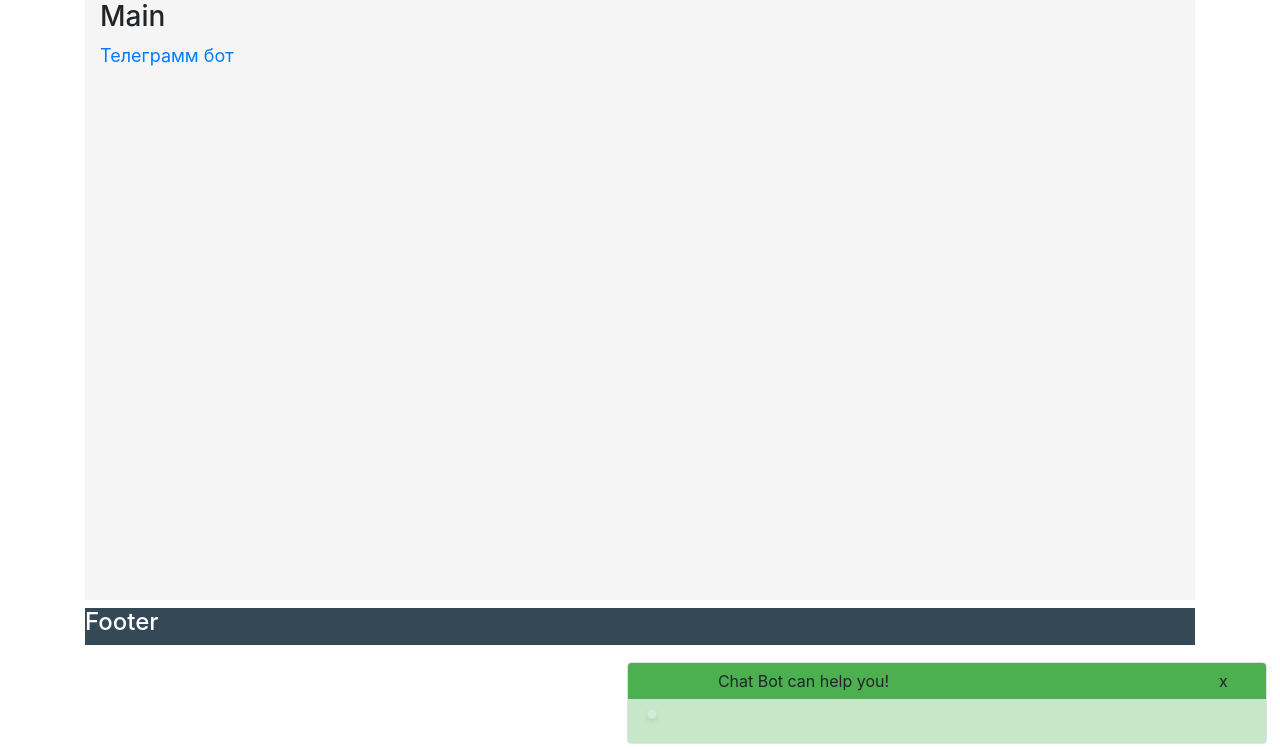
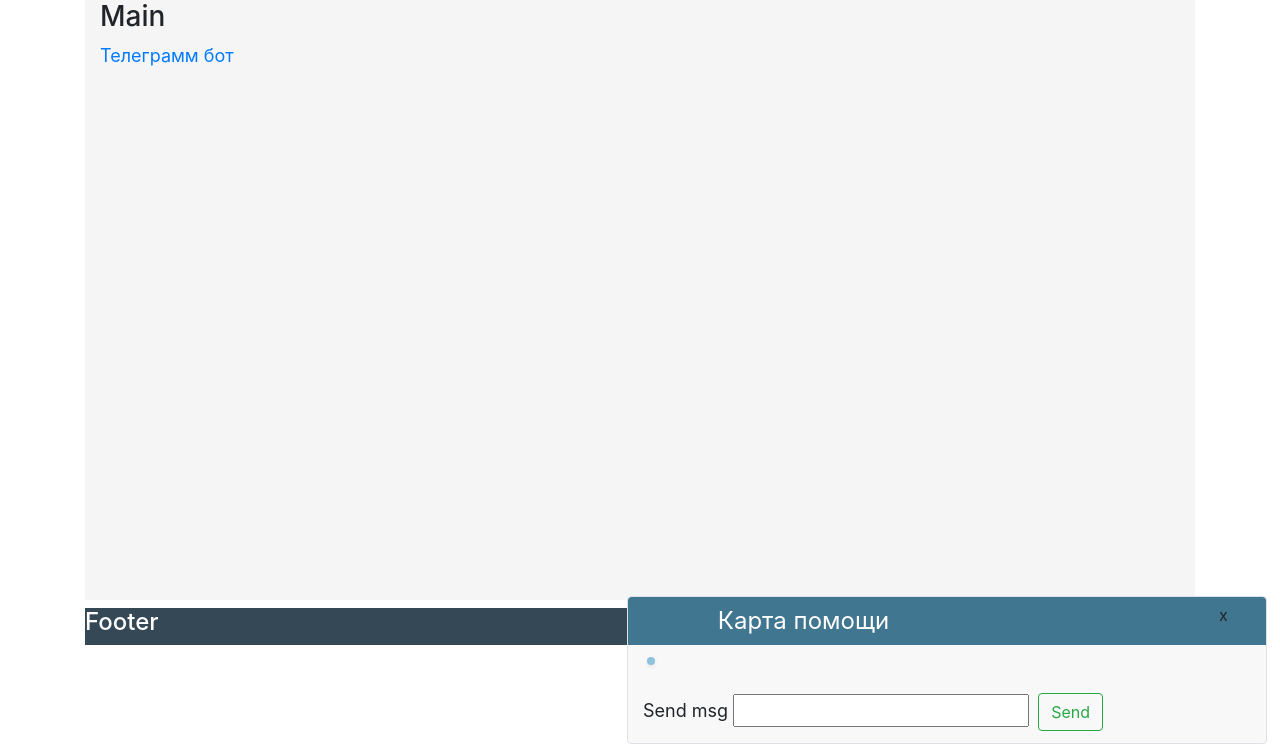
Before and after one commit to andrey-zubov/genderbot, a Django app: page / in a window 1280 px wide. Shown: the part 51-800 px from the top of the page. Run offline with Django 3.2, Linux system fonts and the light colour scheme; data comes from the database, SQL or seed files in the repository; data that the repository does not hold is empty; some libraries are stand-ins or nearby versions.

Commit message:
fix: chat style, added: default output in chat

```diff
--- a/help_bot/admin.py
+++ b/help_bot/admin.py
@@ -51,8 +51,8 @@ class HelpTextAdmin(admin.ModelAdmin):
 
 class StartMessageAdmin(admin.ModelAdmin):
     model = StartMessage
-    fields = ['name', 'text', 'default']
-    list_display = ('name', 'text', 'default')
+    fields = ['name', 'text', 'hello_text', "sorry_text"]
+    list_display = ('name', 'text', 'hello_text', "sorry_text")
     search_fields = ('name',)
 
 
--- a/help_bot/models.py
+++ b/help_bot/models.py
@@ -134,10 +134,14 @@ class StartMessage(models.Model):
     """ Hello message. """
     name = models.CharField(default='', max_length=100, verbose_name="Название текста")
     text = models.TextField(max_length=1000, default='', verbose_name="Текст сообщения")
-    default = models.BooleanField(default=False, blank=True, null=True,
-                                  verbose_name="Текст по умолчанию",
-                                  help_text="Только одно сообщение может быть активным, "
-                                            "т.к. отправляется пользователю при старте чата.")
+    hello_text = models.BooleanField(default=False, blank=True, null=True,
+                                     verbose_name="Текст приветствия по умолчанию",
+                                     help_text="Только одно сообщение-приветствие может быть активным, "
+                                               "т.к. отправляется пользователю при старте чата.")
+    sorry_text = models.BooleanField(default=False, blank=True, null=True,
+                                     verbose_name="Текст об ошибке",
+                                     help_text="Только одно сообщение-ошибка может быть активным, "
+                                               "т.к. отправляется пользователю при неправильном вводе.")
 
     class Meta:
         verbose_name = 'Стартовое сообщение бота'
--- a/help_bot/templates/help_bot/chat.html
+++ b/help_bot/templates/help_bot/chat.html
@@ -1,3 +1,6 @@
+{% include 'help_bot/bootstrap_and_ko.html' %}
+{% load staticfiles %}
+
 <script type="text/javascript">
     $(document).ready(function f1() {
         setTimeout(foo, 3000);
@@ -59,41 +62,42 @@
     });
 </script>
 
-{# https://www.materialpalette.com/green/light-blue #}
+
+
 <!--CHAT TOP-->
 <div class="row justify-content-between rounded-top"
-     style="background-color: #4CAF50">
-    <a id="btn_open_chat" class="btn btn-outline-success border-0 ml-3 col-6">Chat Bot can help you!</a>
-    <a id="btn_hide_chat" class="btn btn-outline-success border-0 mr-3 col-1">x</a>
+     style="background-color: #417690">
+    <a id="btn_open_chat" class="btn border-0 ml-3 col-6" style="color: white; font-size: 24px;">Карта помощи</a>
+    <a id="btn_hide_chat" class="btn border-0 mr-3 col-1">x</a>
 </div>
 
 <!--CHAT BODY-->
-<div id="chat_show_hide" style="background-color: #C8E6C9">
+<div id="chat_show_hide" style="background-color: #f8f8f8">
     <div id="chat_div"
          class="py-1 d-inline-flex flex-column rounded"
-         style="background-color: #C8E6C9; overflow-y: scroll; max-height: 400px; overflow-x: hidden">
+         style="background-color: #f8f8f8; overflow-y: scroll; max-height: 400px; overflow-x: hidden">
         <p hidden id="bot_text"
            class="text-left text-wrap shadow-sm rounded m-1 p-1"
            style="background-color: #FFFFFF"></p>
         {# <div hidden id="bot_text" class="text-left alert alert-dark text-wrap shadow-sm rounded"></div>#}
         <p hidden id="user_text"
-           class="text-right alert alert-success text-wrap shadow-sm rounded m-1 p-1"
-           style="color: #212121"></p>
+           class="text-right  text-wrap shadow-sm rounded m-1 p-1"
+           style="color: white; background-color: #8fc2db"></p>
     </div>
 </div>
 
 <!--CHAT BUTTONS-->
 <div id="div_add_btn" class="my-2 text-center rounded"
-     style="overflow-y: scroll; max-height: 150px; overflow-x: hidden; background-color: whitesmoke">
+     style="overflow-y: scroll; max-height: 150px; overflow-x: hidden; background-color: #dedede">
     <button hidden id="btn_select" type="button"
-            class="btn btn-outline-primary m-1"
-            style="min-width: 200px"></button>
+            class="btn m-1"
+            style="min-width: 200px; background-color: #8fc2db; color: white;"></button>
 </div>
 
 <!--CHAT INPUT HIDDEN -->
 <div class="my-2 rounded">
     {# DO NOT DELETE !!! #}
-    <label hidden for="user_input">Send msg</label>
-    <input hidden id="user_input" type="text">
-    <button hidden type="button" id="btn_send" class="btn btn-outline-success m-sm-1">Send</button>
+    <label for="user_input">Send msg</label>
+    <input id="user_input" type="text">
+    <button type="button" id="btn_send" class="btn btn-outline-success m-sm-1">Send</button>
 </div>
--- a/help_bot/templates/help_bot/main_template.html
+++ b/help_bot/templates/help_bot/main_template.html
@@ -5,7 +5,7 @@
     <meta charset="utf-8">
     <meta name="viewport" content="width=device-width, initial-scale=1, shrink-to-fit=no">
 
-    {% include 'help_bot/bootstrap_and_ko.html' %}
+{#    {% include 'help_bot/bootstrap_and_ko.html' %}#}
 
     {% load staticfiles %}
     {#    <style type="text/css" href="{% static '' %}"></style>#}
@@ -40,8 +40,8 @@
     </footer>
 
     <div id="id_chat_panel"
-         class="chat_panel col-6 rounded mx-2 border"
-         style="background-color: #C8E6C9; position: fixed; bottom: 5px; right: 5px">
+         class="col-6 rounded mx-2 border"
+         style="background-color: #f8f8f8; position: fixed; bottom: 5px; right: 5px">
 
         {% include 'help_bot/chat.html' %}
     </div>
--- a/help_bot/web_chat_logic.py
+++ b/help_bot/web_chat_logic.py
@@ -11,7 +11,7 @@ def chat_req_get(request) -> str:
     """ Web chat bot main logic. """
     if any(request.GET.values()):
         ui = request.GET['us_in'].strip()
-
+        print(ui)
         ip = get_client_ip(request)
         user, user_position = find_web_user(ip)
 
@@ -25,19 +25,24 @@ def chat_req_get(request) -> str:
                 return user_has_position(ip, user_position, ui)
         else:
             """ random input from a user """
-            return random_input(ip, user)
+            return random_input(ip, user, sorry=True)
     else:
         logging.error("request.GET is empty!")
         return start_chat()
 
 
 @time_it
-def start_chat() -> str:
+def start_chat(sorry=False) -> str:
     """ Start Questions menu. """
     root_nodes = NeedHelp.objects.root_nodes()
     btn_text = [i.user_input for i in root_nodes if not i.is_default]
-    text = StartMessage.objects.get(default=True).text.replace("\n", "<br>")
-    json_data = json.dumps({'btn_text': btn_text, "help_text": text}, ensure_ascii=False)
+    text = StartMessage.objects.get(hello_text=True).text.replace("\n", "<br>")  # filter
+    sorry_text = StartMessage.objects.get(sorry_text=True).text.replace("\n", "<br>")  # filter
+    if sorry:
+        text_out = "%s%s" % (sorry_text, text)
+    else:
+        text_out = text
+    json_data = json.dumps({'btn_text': btn_text, "help_text": text_out}, ensure_ascii=False)
     return json_data
 
 
@@ -81,7 +86,7 @@ def user_from_start_q(_massage: str, ip: str) -> str:
             children = r.get_children()
             save_web_user(ip, user_position, True)
             return buttons_and_text(children, user_position)
-    return random_input(ip, True)
+    return random_input(ip, True, sorry=True)
 
 
 @time_it
@@ -112,13 +117,13 @@ def user_has_position(_ip: str, _user_position: int, _massage: str) -> str:
 
                 save_web_user(_ip, user_position, True)
                 return buttons_and_text(new_child, user_position)
-        return random_input(_ip, True)
+        return random_input(_ip, True, sorry=True)
 
     elif root.go_default:
         """ if user at the last element of the Tree - go to default branch. """
         return go_default_branch(_ip, _massage)
 
-    return random_input(_ip, True)
+    return random_input(_ip, True, sorry=True)
 
 
 @time_it
@@ -134,14 +139,14 @@ def go_default_branch(_ip: str, _massage: str) -> str:
                 return start_chat()
             else:
                 return user_has_position(_ip, new_root.id, _massage)
-    return random_input(_ip, True)
+    return random_input(_ip, True, sorry=True)
 
 
 @time_it
-def random_input(_ip: str, _user: bool) -> str:
+def random_input(_ip: str, _user: bool, sorry=False) -> str:
     """ Reset user position to the Start Questions menu. """
     save_web_user(_ip, 0, _user)
-    return start_chat()
+    return start_chat(sorry=sorry)
 
 
 @time_it
```
